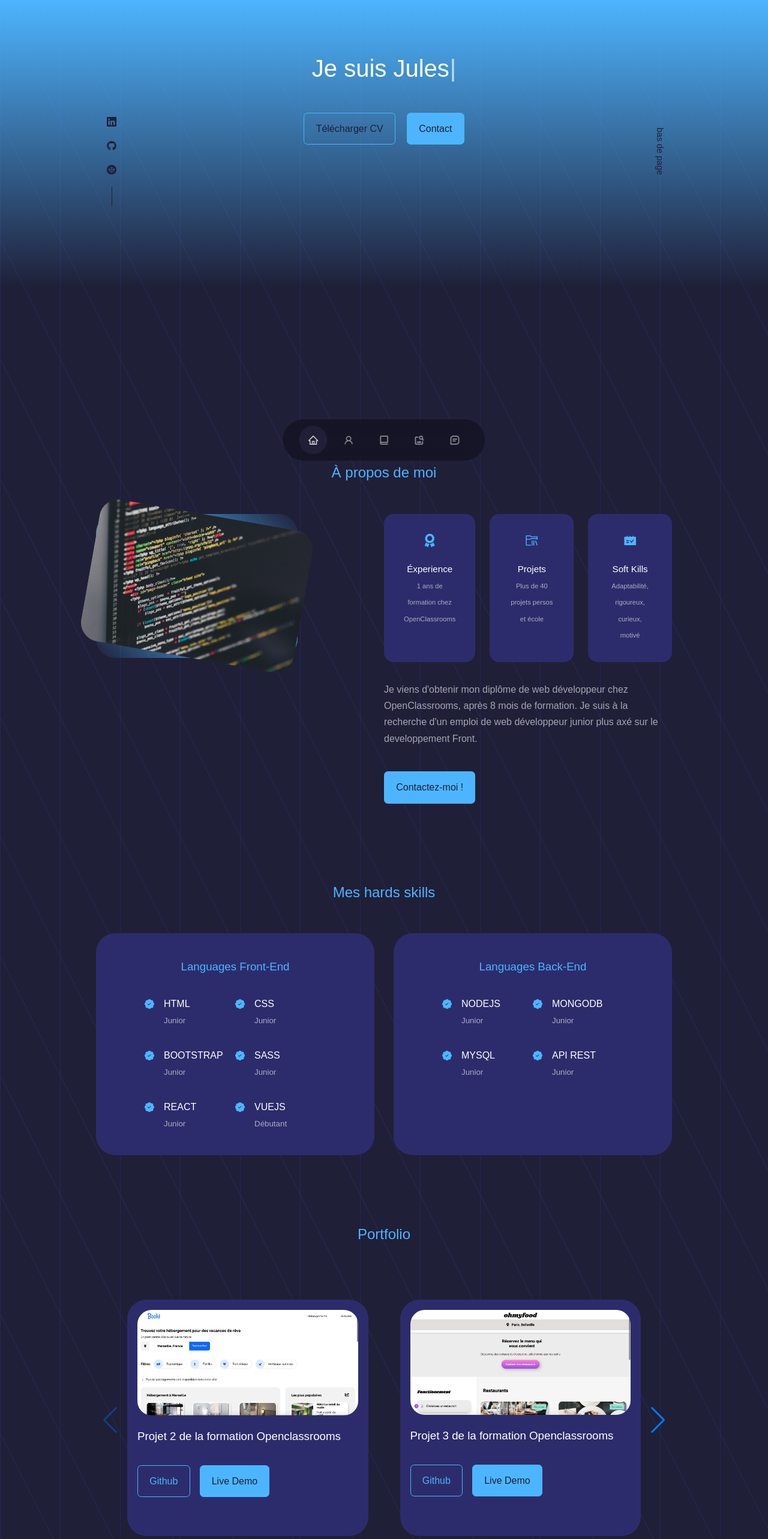
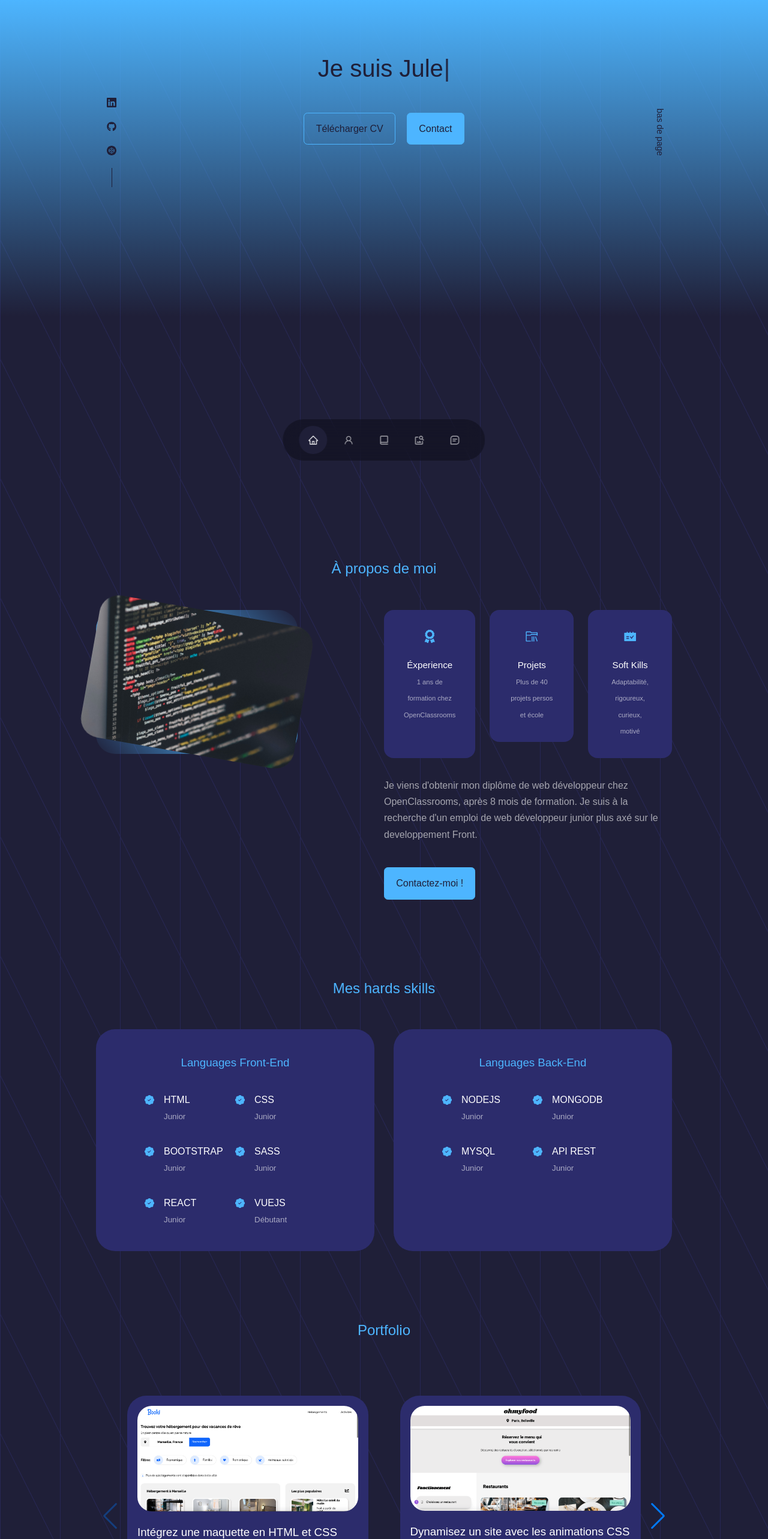
Before and after one commit to julescynamon/cv_portfolio, a React (Create React App) app: page / in a window 1280 px wide. Shown: the top 2566 px of the page at 60% size. Built offline with nearby package versions, Linux system fonts and the light colour scheme; a web font is replaced by a local one.

Commit message:
projet casi finis

```diff
--- a/package.json
+++ b/package.json
@@ -7,15 +7,16 @@
     "@testing-library/jest-dom": "^5.16.4",
     "@testing-library/react": "^13.2.0",
     "@testing-library/user-event": "^13.5.0",
-    "aos": "^2.3.4",
     "react": "^18.1.0",
     "react-dom": "^18.1.0",
     "react-icons": "^4.3.1",
     "react-scripts": "5.0.1",
     "react-spring": "^9.4.5",
+    "react-tsparticles": "^2.0.6",
     "react-typical": "^0.1.3",
     "react-waypoint": "^10.1.0",
     "swiper": "^8.1.6",
+    "tsparticles": "^2.0.6",
     "typewriter-effect": "^2.18.2",
     "web-vitals": "^2.1.4"
   },
--- a/src/App.jsx
+++ b/src/App.jsx
@@ -5,6 +5,7 @@ import Experiences from "./components/experiences/Experiences";
 import Portfolio from "./components/portfolio/Portfolio";
 import Contact from "./components/contact/Contact";
 import Footer from "./components/footer/Footer";
+
 
 
 function App() {
--- /dev/null
+++ b/src/Utils/ParticlesBackground.js
@@ -0,0 +1,21 @@
+import Particles from "react-tsparticles";
+import particlesConfig from "./config/particlesConfig";
+import { loadFull } from "tsparticles";
+
+const ParticlesBackground = () => {
+
+      const particlesInit = async (main) => {
+			console.log(main);
+
+			// you can initialize the tsParticles instance (main) here, adding custom shapes or presets
+			// this loads the tsparticles package bundle, it's the easiest method for getting everything ready
+			// starting from v2 you can add only the features you need reducing the bundle size
+			await loadFull(main);
+		};
+
+    return (
+		<Particles init={particlesInit} params={particlesConfig}></Particles>
+	);
+}
+
+export default ParticlesBackground
--- /dev/null
+++ b/src/Utils/config/particlesConfig.js
@@ -0,0 +1,115 @@
+const particlesConfig = {
+	fullScreen: {
+		enable: false,
+		zIndex: 0,
+	},
+	fpsLimit: 120,
+	particles: {
+		number: {
+			value: 200,
+			density: {
+				enable: true,
+				value_area: 900,
+			},
+		},
+		color: {
+			value: "#1f1f38",
+		},
+		shape: {
+			type: "circle",
+		},
+		opacity: {
+			value: 0.2,
+			random: true,
+			anim: {
+				enable: true,
+				speed: 3,
+				opacity_min: 0.1,
+				sync: false,
+			},
+		},
+		size: {
+			value: 10,
+			random: true,
+			anim: {
+				enable: true,
+				speed: 20,
+				size_min: 0.1,
+				sync: false,
+			},
+		},
+		line_linked: {
+			enable: true,
+			distance: 150,
+			color: "#1f1f38",
+			opacity: 0.4,
+			width: 1,
+		},
+		move: {
+			enable: true,
+			speed: 2,
+			direction: "none",
+			random: false,
+			straight: false,
+			out_mode: "out",
+			attract: {
+				enable: false,
+				rotateX: 600,
+				rotateY: 1200,
+			},
+		},
+	},
+	interactivity: {
+		events: {
+			onhover: {
+				enable: true,
+				mode: "repulse",
+				parallax: {
+					enable: true,
+					smooth: 10,
+					force: 30,
+				},
+			},
+			onclick: {
+				enable: true,
+				mode: "push",
+			},
+			resize: true,
+		},
+		modes: {
+			grab: {
+				distance: 400,
+				line_linked: {
+					opacity: 1,
+				},
+			},
+			bubble: {
+				distance: 400,
+				size: 40,
+				duration: 2,
+				opacity: 0.8,
+				speed: 3,
+			},
+			repulse: {
+				distance: 100,
+			},
+			push: {
+				particles_nb: 4,
+			},
+			remove: {
+				particles_nb: 2,
+			},
+		},
+	},
+	retina_detect: true,
+	background: {
+        opacity: 0.1,
+		color: "none",
+		image: "",
+		position: "50% 50%",
+		repeat: "no-repeat",
+		size: "cover",
+	},
+};
+
+export default particlesConfig;
--- a/src/components/about/About.jsx
+++ b/src/components/about/About.jsx
@@ -1,7 +1,7 @@
-import React from 'react';
-import './about.css';
+import React from "react";
+import "./about.css";
 import ImgCode from "../../assets/code.jpg";
-import { FaAward } from 'react-icons/fa';
+import { FaAward } from "react-icons/fa";
 import { VscFolderLibrary } from "react-icons/vsc";
 import { AiFillSchedule } from "react-icons/ai";
 
@@ -22,15 +22,19 @@ const About = () => {
 						<article className='about__card'>
 							<FaAward className='about__icon' />
 							<h5>Éxperience</h5>
-							<small>1 ans de formation chez OpenClassrooms</small>
+							<small>
+								1 ans de formation chez OpenClassrooms
+							</small>
 						</article>
-
-						<article className='about__card'>
-							<VscFolderLibrary className='about__icon' />
-							<h5>Projets</h5>
-							<small>Plus de 40 projets persos et école</small>
-						</article>
-
+						<a href='#portfolio' className='lienXP'>
+							<article className='about__card'>
+								<VscFolderLibrary className='about__icon' />
+								<h5>Projets</h5>
+								<small>
+									Plus de 40 projets persos et école
+								</small>
+							</article>
+						</a>
 						<article className='about__card'>
 							<AiFillSchedule className='about__icon' />
 							<h5>Soft Kills</h5>
@@ -40,16 +44,18 @@ const About = () => {
 						</article>
 					</div>
 					<p>
-						Je viens d'obtenir mon diplôme de
-						web développeur chez OpenClassrooms, après 8 mois de
-						formation. Je suis à la recherche d'un emploi de web
-						développeur junior plus axé sur le developpement Front.
+						Je viens d'obtenir mon diplôme de web développeur chez
+						OpenClassrooms, après 8 mois de formation. Je suis à la
+						recherche d'un emploi de web développeur junior plus axé
+						sur le developpement Front.
 					</p>
-					<a href="#contact" className='btn btn-primary'>Contactez-moi !</a>
+					<a href='#contact' className='btn btn-primary'>
+						Contactez-moi !
+					</a>
 				</div>
 			</div>
 		</section>
 	);
-}
+};
 
-export default About
+export default About;
--- a/src/components/about/about.css
+++ b/src/components/about/about.css
@@ -65,6 +65,15 @@
     color: var(--color-light);
 }
 
+.lienXP {
+    text-decoration: none;
+    cursor: pointer;
+}
+
+.lienXP h5 {
+    color: var(--color-white);
+}
+
 /*--------------------------- Media queries (ecran moyen)---------------------------*/
 
 @media screen and (max-width: 1024px) {
--- a/src/components/header/Header.jsx
+++ b/src/components/header/Header.jsx
@@ -3,6 +3,8 @@ import "./header.css";
 import CTA from "./CTA";
 import HeaderSocials from "./HeaderSocials";
 import Typewritter from "typewriter-effect";
+import ParticlesBackground from "../../Utils/ParticlesBackground";
+
 
 
 
@@ -10,8 +12,9 @@ const Header = () => {
 	return (
 		<header id='header'>
 			<div className='me'>
+				<ParticlesBackground />
 				<div className='container header__container'>
-					<h1>
+					<h1 className="colorChange">
 						<Typewritter
 							options={{
 								autoStart: true,
--- a/src/components/header/header.css
+++ b/src/components/header/header.css
@@ -1,5 +1,5 @@
 header {
-    height: 80vh;
+    height: 100vh;
     overflow: hidden;
 }
 
@@ -7,7 +7,13 @@ header {
     text-align: center;
     height: 100%;
     position: relative;
+    z-index: 2;
 }
+
+.colorChange {
+    color: var(--color-bg);
+}
+
 
 
 /* ---------------------- CTA  ----------------------*/
@@ -32,7 +38,7 @@ header {
     gap: 0.8rem;
     position: absolute;
     left: 0;
-    bottom: 7rem;
+    bottom: 12rem;
 }
 
 .header__socials a {
@@ -52,7 +58,7 @@ header {
 .me {
     background: linear-gradient(var(--color-primary), transparent);
     width: 100%;
-    height: 30rem;
+    height: 33rem;
     padding: 5rem 1.5rem 1.5rem 1.5rem;
 }
 
@@ -62,7 +68,7 @@ header {
 .scroll__down {
     position: absolute;
     right: -2.3rem;
-    bottom: 12rem;
+    bottom: 17rem;
     transform: rotate(90deg);
     font-weight: 300;
     font-size: 0.9rem;
@@ -73,10 +79,8 @@ header {
 
 @media screen and (max-width: 1024px) {
     header {
-        height: 80vh;
+        height: 100vh;
     }
-
-
 }
 
 
@@ -84,7 +88,7 @@ header {
 
 @media screen and (max-width: 600px) {
     header {
-        height: 55vh;
+        height: 110vh;
     }
 
     .header__socials, .scroll__down {
@@ -93,5 +97,6 @@ header {
 
     .me {
         border-radius: 12rem 12rem 0 0;
+        height: 36rem;
     }
 }
--- a/src/components/portfolio/Portfolio.jsx
+++ b/src/components/portfolio/Portfolio.jsx
@@ -27,21 +27,21 @@ const data = [
 	{
 		id: 1,
 		image: Projet1,
-		title: "Projet 2 de la formation Openclassrooms",
+		title: "Intégrez une maquette en HTML et CSS",
 		github: "https://github.com/julescynamon/BoookiProject.github.io",
 		demo: "https://julescynamon.github.io/BoookiProject.github.io/",
 	},
 	{
 		id: 2,
 		image: Projet2,
-		title: "Projet 3 de la formation Openclassrooms",
+		title: "Dynamisez un site avec les animations CSS",
 		github: "https://github.com/julescynamon/CYNAMONJules_3_19102021",
 		demo: " https://julescynamon.github.io/CYNAMONJules_3_19102021/",
 	},
 	{
 		id: 3,
 		image: Projet3,
-		title: "Projet 7 de la formation Openclassrooms",
+		title: "Projet personel du jeux du morpion en JS",
 		github: "https://github.com/julescynamon/JeuDuMorpion",
 		demo: " https://julescynamon.github.io/JeuDuMorpion/",
 	},
@@ -69,7 +69,7 @@ const data = [
 	{
 		id: 7,
 		image: Projet7,
-		title: "Projet personel du Jeux Space Invader en js natif",
+		title: "Projet personel du Jeux Space Invader en JS",
 		github: "https://github.com/julescynamon/SpaceInvaders",
 		demo: "https://julescynamon.github.io/SpaceInvaders/",
 	},
@@ -83,7 +83,7 @@ const data = [
 	{
 		id: 9,
 		image: Projet9,
-		title: "Projet exercice Pokedex en js natif",
+		title: "Projet exercice Pokedex en JS",
 		github: "https://github.com/julescynamon/pokedexjs",
 		demo: "https://julescynamon.github.io/pokedexjs/",
 	},
@@ -162,7 +162,7 @@ const Portfolio = () => {
 					target='_blank'
 					rel='noreferrer'
 				>
-					Pour plus de Projet Git cliquez içi !
+					Pour plus de Projets GitHub cliquez içi !
 				</a>
 			</animated.div>
 			</div>
```
Also changed, not shown: 1 other file (tests, documents, lock files or other folders).
